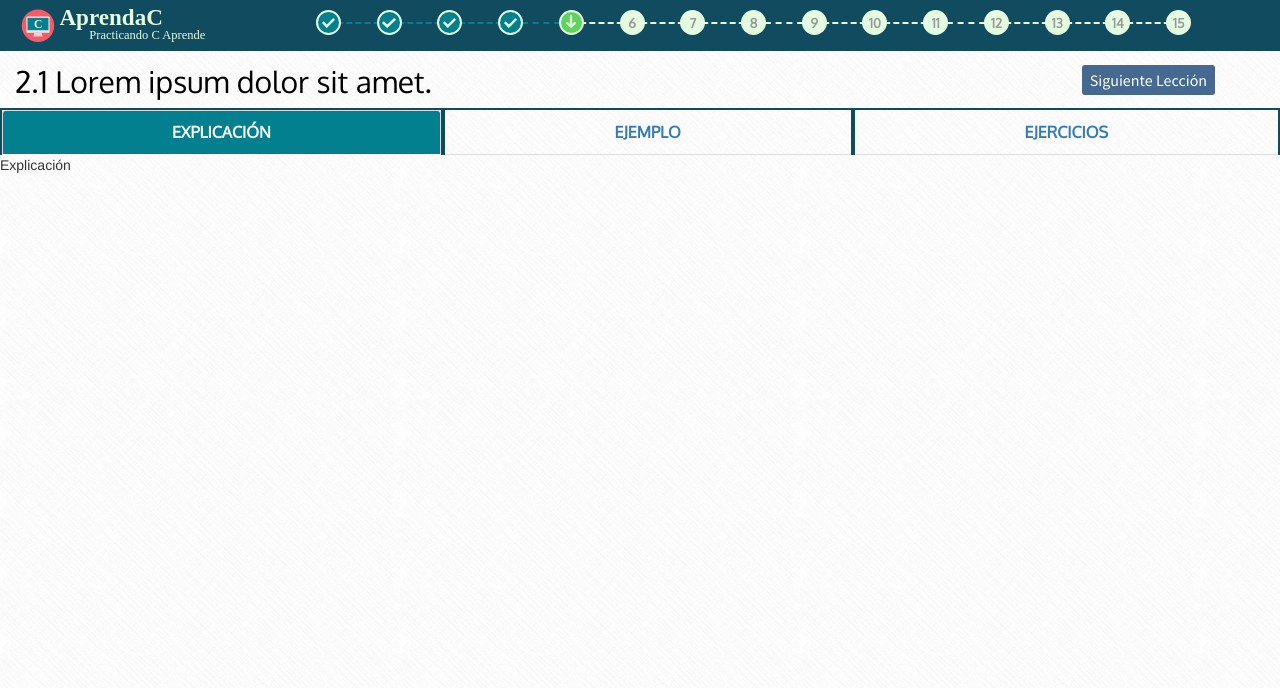
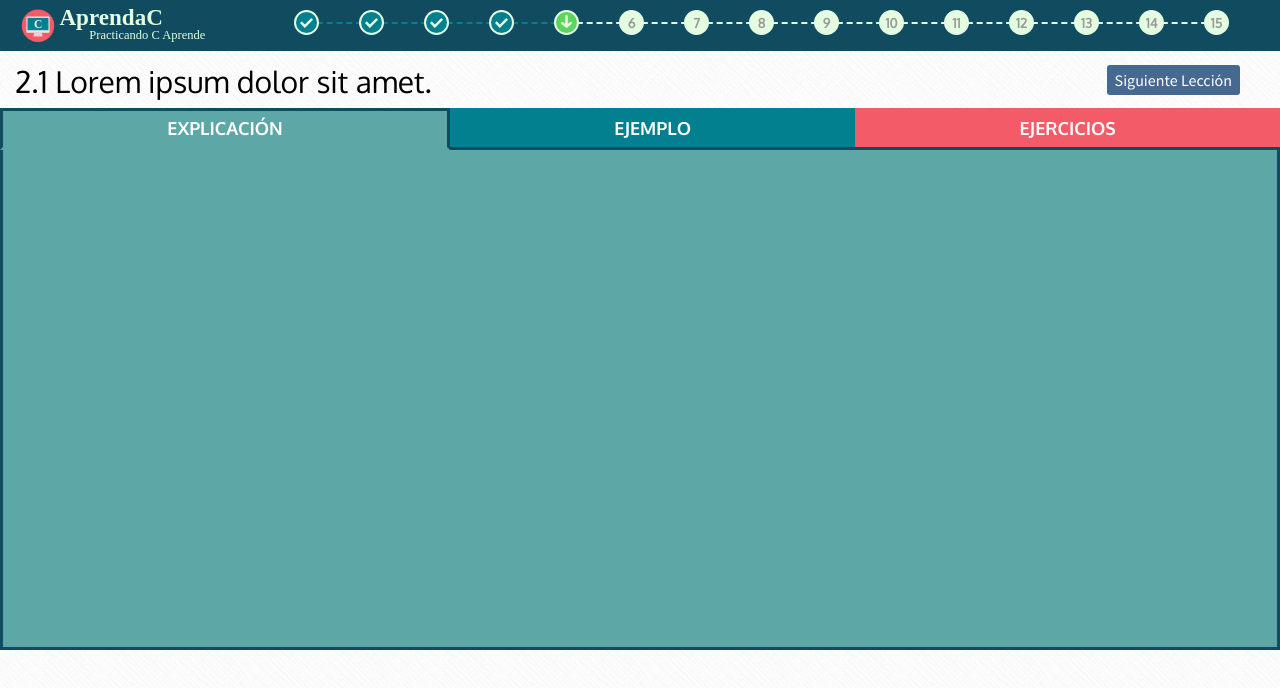
Before and after one commit to yossely/Aplicacion-Web-Para-el-Autoaprendizaje-Basico-de-Lenguaje-C, a website: page dist/main.html in a window 1280 px wide. Drawn offline with Linux system fonts and the light colour scheme.

Commit message:
Diseño de la pagina principal
8% lista

Funcionalidad y estilos completos de los tabs: explicacion, ejemplo y ejercicios

```diff
--- a/source/sass/_variables.scss
+++ b/source/sass/_variables.scss
@@ -6,12 +6,17 @@
 }
 
 @font-face {
-	font-family: 'Source Sans Pro';
+	font-family: 'Oxygen_Bold';
+	src: url('../fonts/Oxygen/Oxygen-Bold.ttf');
+}
+
+@font-face {
+	font-family: 'SourceSansPro';
 	src: url('../fonts/Source_Sans_Pro/SourceSansPro-Regular.ttf');
 }
 
 @font-face {
-	font-family: 'SSP Semibold';
+	font-family: 'SourceSansPro_Semibold';
 	src: url('../fonts/Source_Sans_Pro/SourceSansPro-Semibold.ttf');
 }
 
@@ -32,5 +37,6 @@ $color_lightGray: #E6E6E6;
 
 /* Fonts */
 $font_title: Oxygen, sans-serif;
-$font_main: Source Sans Pro, sans-serif;
-$font_main_semibold: SSP Semibold, sans-serif;
+$font_title_bold: Oxygen_Bold, sans-serif;
+$font_main: SourceSansPro, sans-serif;
+$font_main_semibold: SourceSansPro_Semibold, sans-serif;
--- a/source/sass/styles.scss
+++ b/source/sass/styles.scss
@@ -1,5 +1,8 @@
 @import "base";
 @import "navbar_main";
+
+
+$color_explanation: #5da7a6;
 
 .unit-title {
 	font-family: $font_title;
@@ -14,17 +17,69 @@
 	padding: 2px 7px;
 }
 
-.sections > li{
-	border: 2px solid $color_1NavyBlue;
-	border-bottom: none;
-	font-family: $font_title;
-	font-size: 16px;
-	font-weight: bold;
+
+.nav-justified.sections > li > a,
+.nav-justified.sections > li > a:hover,
+.nav-justified.sections > li > a:focus {
+	font-family: $font_title_bold;
+	font-size: 18px;
+	color: $color_white;
 	text-transform: uppercase;
+	padding: 5px 15px;
+	border: 0;
+	border-bottom: 3px solid $color_1NavyBlue;
+	border-radius: 0px;
 
+	&.explanation {
+		background-color: $color_explanation;
+		border-top: 3px solid $color_explanation;
+	}
 
-	&.explanation-tab > a{
-		color: $color_white;
+	&.example {
+		background-color: $color_2DarkCyan;
+		border-top: 3px solid $color_2DarkCyan;
+	}
+
+	&.exercises {
+		background-color: $color_5Magenta;
+		border-top: 3px solid $color_5Magenta;
+	}
+}
+
+.nav-justified.sections > li.active > a,
+.nav-justified.sections > li.active > a:hover,
+.nav-justified.sections > li.active > a:focus {
+	padding: 5px 15px;
+	border: 0;
+	border: 3px solid $color_1NavyBlue;
+    border-bottom: none;
+
+    &.explanation {
+		border-bottom: 3px solid $color_explanation;
+	}
+
+	&.example {
+		border-bottom: 3px solid $color_2DarkCyan;
+	}
+
+	&.exercises {
+		border-bottom: 3px solid $color_5Magenta;
+	}
+}
+
+.tab-pane {
+
+	border: 3px solid $color_1NavyBlue;
+    border-top: none;
+	height: 500px;
+
+	&.explanation-pane {
+		background-color: $color_explanation;
+	}
+	&.example-pane {
 		background-color: $color_2DarkCyan;
 	}
+	&.exercises-pane {
+		background-color: $color_5Magenta;
+	}
 }
```
Also changed, not shown: dist/assets/css/home.css, dist/assets/css/niveles.css, dist/assets/css/styles.css, dist/main.html, 3 other files.
